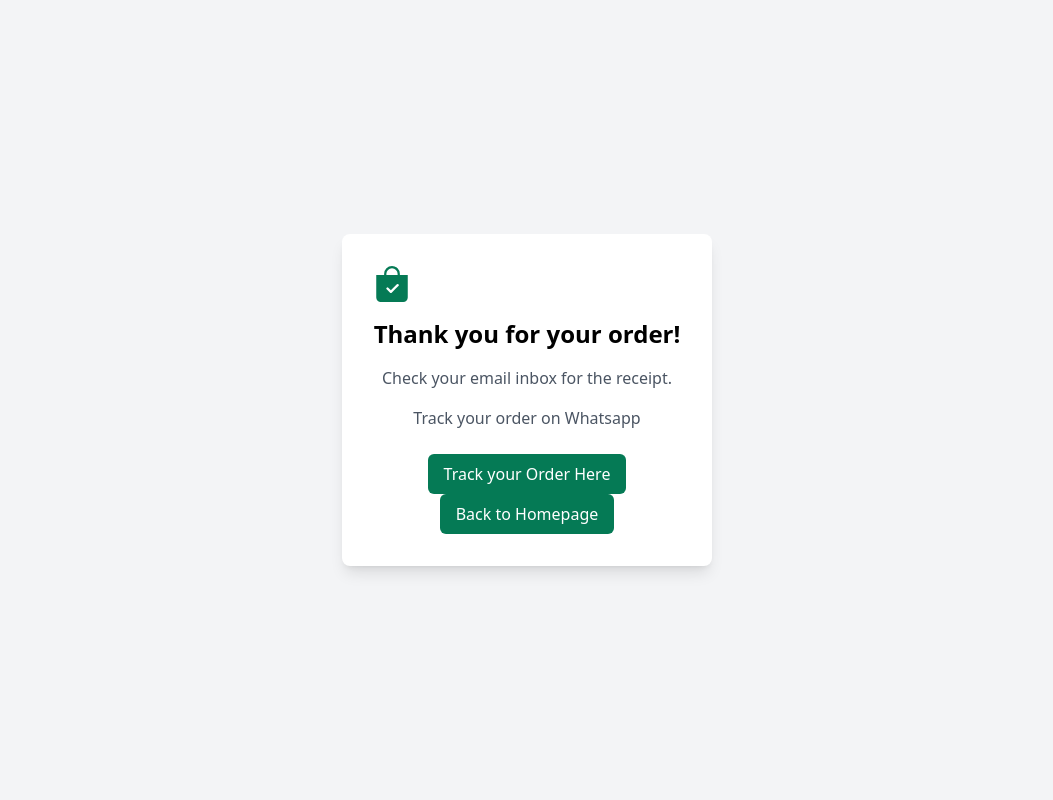
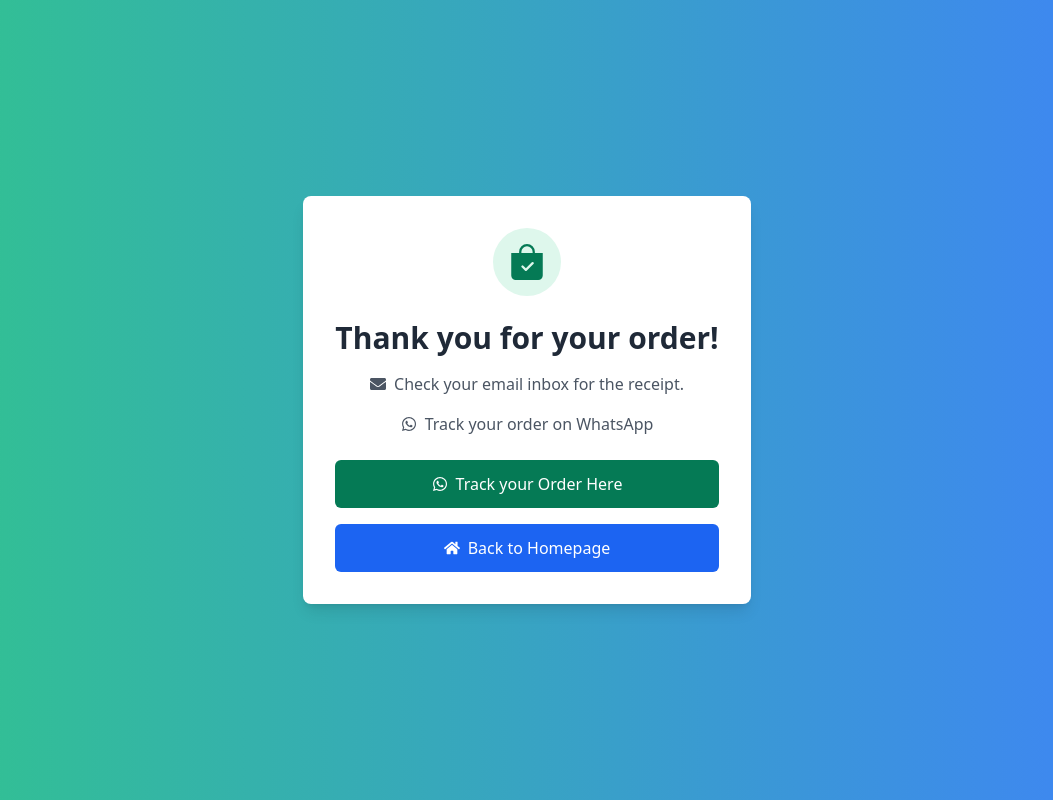
Before and after one commit to Beemhuse/euodia_foods, a Next.js app: page /success in a window 1280 px wide. Shown: the whole page, without its empty margins (113-1166 px from the left). Built offline with nearby package versions, Linux system fonts and the light colour scheme; a web font is replaced by a local one.

Commit message:
Refactored Checkout and Success pages with layout and styling changes, added redirects and animations

```diff
--- a/app/checkout/page.jsx
+++ b/app/checkout/page.jsx
@@ -1,4 +1,3 @@
-
 "use client";
 import HomeLayout from "@/components/layout/HomeLayout";
 import { clearCart } from "@/store/reducers/cartReducer";
@@ -12,21 +11,30 @@ import { useSelector, useDispatch } from "react-redux";
 import { toast } from "react-toastify";
 import { getCookie } from "@/utils/getCookie";
 import LoadingScreen from "@/components/reusables/LoadingScreen";
+import { useRouter } from "next/navigation"; // Import useRouter for redirection
 
 const Checkout = () => {
   const { cartItems } = useSelector((state) => state.cart);
   const formatCurrency = useCurrencyFormatter();
   const [serviceFees, setServiceFees] = useState([]);
   const [selectedServiceFee, setSelectedServiceFee] = useState(0);
-
   const dispatch = useDispatch();
   const [loading, setLoading] = useState(false);
+  const router = useRouter(); // Initialize the router
+
   const {
     register,
     handleSubmit,
     watch,
     formState: { errors },
   } = useForm();
+
+  // Redirect to /menu if cart is empty
+  useEffect(() => {
+    if (cartItems.length === 0) {
+      router.push('/menu'); // Redirect to /menu if the cart is empty
+    }
+  }, [cartItems, router]);
 
   // Watch the selected location
   const selectedLocation = watch("serviceFee");
@@ -272,109 +280,58 @@ const Checkout = () => {
                       <option value="">Select your closest Delivery area</option>
                       {serviceFees.map((fee) => (
                         <option key={fee._id} value={fee._id}>
-                          {fee.location}
+                          {fee.location} - {formatCurrency(fee.fee)}
                         </option>
                       ))}
                     </select>
-                    {errors.location && (
+                    {errors.serviceFee && (
                       <p className="text-red-600">{errors.serviceFee.message}</p>
                     )}
                   </div>
-                  <div className="mb-4">
-                    <label
-                      className="block text-sm font-medium text-gray-700"
-                      htmlFor="orderNotes"
+
+                  <div className="text-right">
+                    <button
+                      type="submit"
+                      className="px-6 py-2 text-white bg-blue-600 rounded-md hover:bg-blue-700"
                     >
-                      ORDER NOTES (OPTIONAL)
-                    </label>
-                    <textarea
-                      id="orderNotes"
-                      {...register("orderNotes")}
-                      className="mt-1 block w-full p-2 border border-gray-300 rounded-md"
-                    />
+                      Place Order
+                    </button>
                   </div>
-                  <button
-                    type="submit"
-                    className="w-full bg-green-600 text-white p-2 rounded-md"
-                  >
-                    {loading ? "loading..." : "Place Order"}
-                  </button>
                 </form>
               </div>
 
-              {/* Order details */}
               <div>
-                <h2 className="text-2xl font-bold mb-6">Your Order</h2>
-                <div className="border p-4 rounded-lg">
-                  {/* Order Summary */}
-                  <div>
-                    <h2 className="text-2xl font-bold mb-6">Your Order</h2>
-                    <div className="border p-4 rounded-lg">
-                      <div className="mb-4">
-                        {cartItems.map((item) => (
-                          <div key={item._id} className="flex justify-between">
-                            <span>
-                              {item.title} x {item.quantity}
-                            </span>
-                            <span>
-                              ₦{(item.price * item.quantity).toLocaleString()}
-                            </span>
-                          </div>
-                        ))}
+                <h2 className="text-2xl font-bold mb-6">Order Summary</h2>
+                <div className="space-y-4">
+                  {/* Render Cart Items */}
+                  {cartItems.map((item, index) => (
+                    <div key={index} className="flex justify-between">
+                      <div>
+                        <h3 className="text-sm font-medium">{item.name}</h3>
+                        <p className="text-sm text-gray-500">
+                          {item.quantity} x {formatCurrency(item.price)}
+                        </p>
                       </div>
-                      <hr />
-                      <div className="my-4">
-                        <div className="flex justify-between">
-                          <span>Subtotal:</span>
-                          <span>₦{calculateSubtotal().toLocaleString()}</span>
-                        </div>
-                        <div className="flex justify-between">
-                          <span>Service Fee:</span>
-                          <span>₦{selectedServiceFee}</span>
-                        </div>
-                        <div className="flex justify-between">
-                          <span>VAT:</span>
-                          <span>
-                            {formatCurrency(vat.toFixed(2))}
-                          </span>
-                        </div>
-                        <div className="flex justify-between font-bold">
-                          <span>Total:</span>
-                          <span>{calculateTotal().toLocaleString()}</span>
-                        </div>
-                      </div>
-                      <hr />
-
-                      <div className="my-4">
-                        <label className="block text-sm font-medium text-gray-700">
-                          Payment Method
-                        </label>
-                        <div className="flex items-center justify-between mb-4">
-                          <div>
-                            <input
-                              type="radio"
-                              name="paymentMethod"
-                              className="mr-2"
-                            />
-                            <span>Card</span>
-                          </div>
-                          <img
-                            src="/paystack.png"
-                            alt="Paystack"
-                            className=" "
-                          />
-
-                        </div>
-                        {/* <div className="flex items-center mb-4">
-                      <input
-                        type="radio"
-                        name="paymentMethod"
-                        className="mr-2"
-                      />
-                      <span>Cash on delivery</span>
-                    </div> */}
-                      </div>
+                      <div>{formatCurrency(item.price * item.quantity)}</div>
                     </div>
+                  ))}
+                  <hr />
+                  <div className="flex justify-between font-bold">
+                    <div>Subtotal</div>
+                    <div>{formatCurrency(subtotal)}</div>
+                  </div>
+                  <div className="flex justify-between font-bold">
+                    <div>VAT (7.5%)</div>
+                    <div>{formatCurrency(vat)}</div>
+                  </div>
+                  <div className="flex justify-between font-bold">
+                    <div>Service Fee</div>
+                    <div>{formatCurrency(selectedServiceFee)}</div>
+                  </div>
+                  <hr />
+                  <div className="flex justify-between text-xl font-bold">
+                    <div>Total</div>
+                    <div>{formatCurrency(calculateTotal())}</div>
                   </div>
                 </div>
               </div>
@@ -383,7 +340,6 @@ const Checkout = () => {
         </div>
       </div>
 
-      {/* Conditionally render LoadingScreen */}
       {loading && <LoadingScreen />}
     </HomeLayout>
   );
--- a/app/success/page.jsx
+++ b/app/success/page.jsx
@@ -2,8 +2,10 @@
 import React, { useEffect, useState } from 'react';
 import Link from 'next/link';
 import { BsBagCheckFill } from 'react-icons/bs';
+import { FaEnvelope, FaWhatsapp, FaHome } from 'react-icons/fa';
 import axios from 'axios';
 import { runFireworks } from '@/utils/lib/utils';
+import { motion } from 'framer-motion';
 
 const Success = () => {
     const [loading, setLoading] = useState(true);
@@ -39,7 +41,7 @@ const Success = () => {
 
     if (loading) {
         return (
-            <div className="flex items-center justify-center min-h-screen bg-gray-100">
+            <div className="flex items-center justify-center min-h-screen bg-gray-50">
                 <div className="flex flex-col items-center">
                     <svg className="w-12 h-12 animate-spin text-green-500" xmlns="http://www.w3.org/2000/svg" fill="none" viewBox="0 0 24 24">
                         <circle className="opacity-25" cx="12" cy="12" r="10" stroke="currentColor" strokeWidth="4"></circle>
@@ -52,28 +54,53 @@ const Success = () => {
     }
 
     return (
-        <div className="min-h-screen bg-gray-100 flex items-center justify-center">
-            <div className="bg-white p-8 rounded-lg shadow-lg text-center">
-                <p className="text-green-600 text-center text-4xl mb-4">
-                    <BsBagCheckFill />
+        <div className="min-h-screen bg-gradient-to-r from-green-400 to-blue-500 flex items-center justify-center px-4 py-12">
+            <motion.div
+                initial={{ opacity: 0, scale: 0.8 }}
+                animate={{ opacity: 1, scale: 1 }}
+                transition={{ duration: 0.5 }}
+                className="bg-white p-8 rounded-lg shadow-lg text-center max-w-md w-full"
+            >
+                <motion.div
+                    initial={{ scale: 0 }}
+                    animate={{ scale: 1 }}
+                    transition={{ type: "spring", stiffness: 150, damping: 10 }}
+                    className="flex justify-center mb-6"
+                >
+                    <div className="bg-green-100 text-green-600 rounded-full p-4">
+                        <BsBagCheckFill className="text-4xl" />
+                    </div>
+                </motion.div>
+                <h2 className="text-3xl font-bold text-gray-800 mb-4">Thank you for your order!</h2>
+                <p className="text-gray-600 mb-4 flex items-center justify-center">
+                    <FaEnvelope className="mr-2" /> Check your email inbox for the receipt.
                 </p>
-                <h2 className="text-2xl font-semibold mb-4">Thank you for your order!</h2>
-                <p className="text-gray-600 mb-4">Check your email inbox for the receipt.</p>
-                <p className="text-gray-600 mb-6">
-                   Track your order on Whatsapp{' '}
+                <p className="text-gray-600 mb-6 flex items-center justify-center">
+                    <FaWhatsapp className="mr-2" /> Track your order on WhatsApp{' '}
                 </p>
-                <Link href="https://wa.link/91mtgr">
-                    <button type="button" className="bg-green-600 text-white px-4 py-2 rounded-md hover:bg-green-700 transition-colors duration-300">
-                        Track your Order Here
-                    </button>
-                </Link>
-                <br />
-                <Link href="/">
-                    <button type="button" className="bg-green-600 text-white px-4 py-2 rounded-md hover:bg-green-700 transition-colors duration-300">
-                        Back to Homepage
-                    </button>
-                </Link>
-            </div>
+                <div className="flex flex-col gap-4">
+                    <Link href="https://wa.link/91mtgr">
+                        <motion.button
+                            whileHover={{ scale: 1.05 }}
+                            whileTap={{ scale: 0.95 }}
+                            type="button"
+                            className="w-full bg-green-600 text-white py-3 rounded-md hover:bg-green-700 transition-colors duration-300 flex items-center justify-center"
+                        >
+                            <FaWhatsapp className="mr-2" /> Track your Order Here
+                        </motion.button>
+                    </Link>
+                    <Link href="/">
+                        <motion.button
+                            whileHover={{ scale: 1.05 }}
+                            whileTap={{ scale: 0.95 }}
+                            type="button"
+                            className="w-full bg-blue-600 text-white py-3 rounded-md hover:bg-blue-700 transition-colors duration-300 flex items-center justify-center"
+                        >
+                            <FaHome className="mr-2" /> Back to Homepage
+                        </motion.button>
+                    </Link>
+                </div>
+            </motion.div>
         </div>
     );
 };
```
